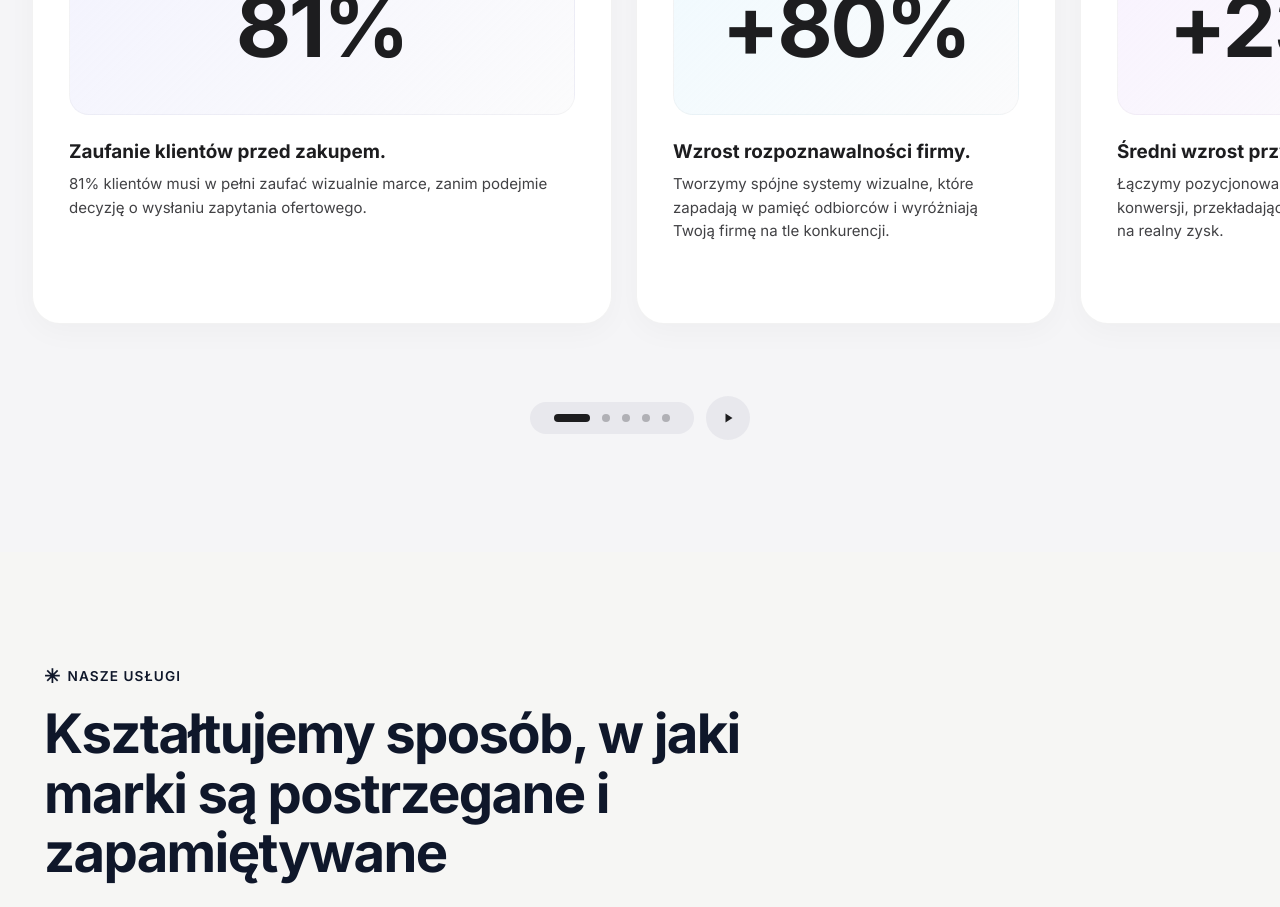
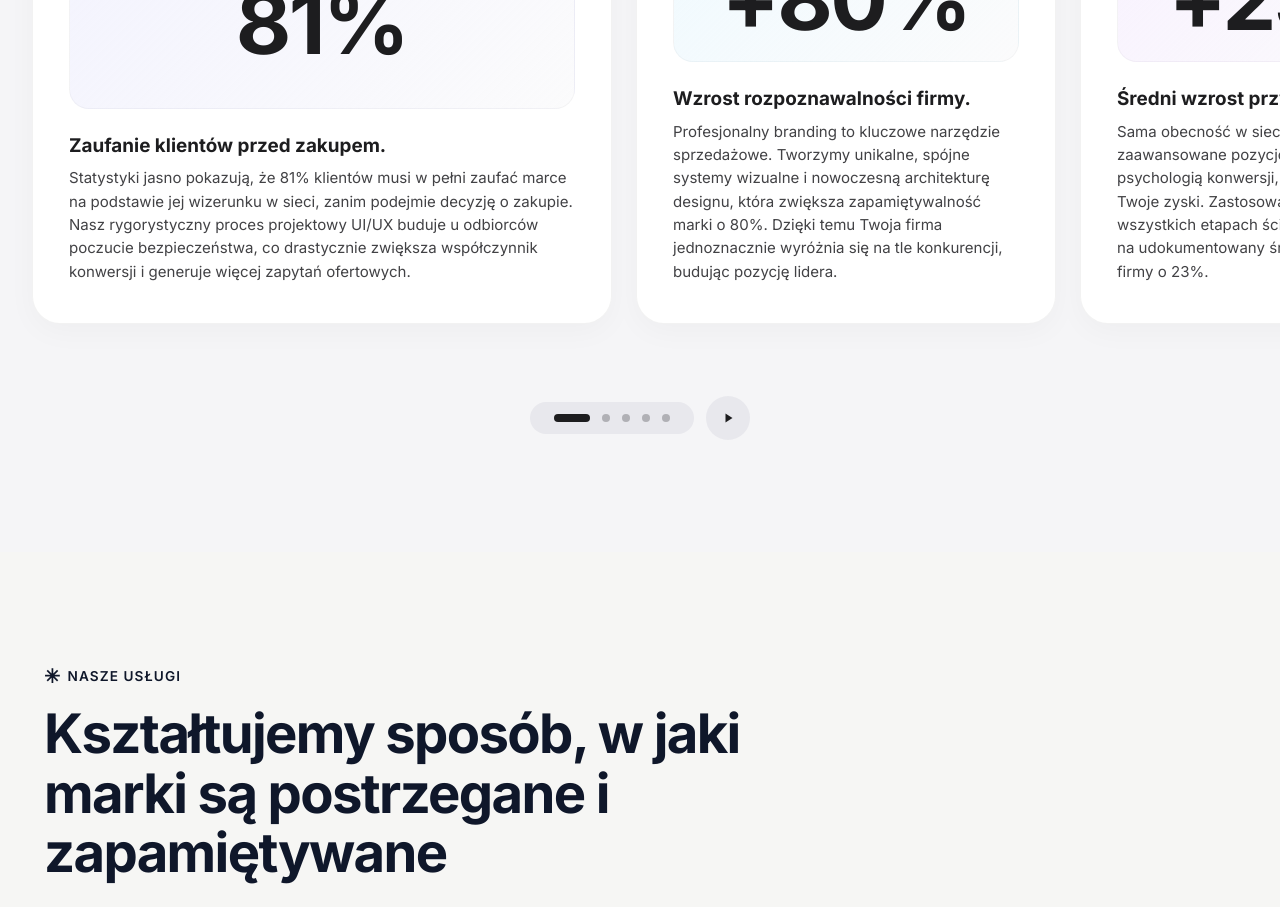
Before and after one commit to FSliwa/AI-SEO-COMPANY, a Next.js app: page / in a window 1280 px wide. Shown: the part 1420-2327 px from the top of the page. Built offline with nearby package versions, Linux system fonts and the light colour scheme.

Commit message:
Expand descriptions for first three WhyUs metric cards

```diff
--- a/components/WhyUs.jsx
+++ b/components/WhyUs.jsx
@@ -16,8 +16,8 @@ export default function WhyUs() {
       metric: '81%',
       title: lang === 'pl' ? 'Zaufanie klientów przed zakupem.' : 'Client trust before purchase.',
       description: lang === 'pl'
-        ? '81% klientów musi w pełni zaufać wizualnie marce, zanim podejmie decyzję o wysłaniu zapytania ofertowego.'
-        : '81% of consumers must visually trust a brand before making a purchase or sending an inquiry.',
+        ? 'Statystyki jasno pokazują, że 81% klientów musi w pełni zaufać marce na podstawie jej wizerunku w sieci, zanim podejmie decyzję o zakupie. Nasz rygorystyczny proces projektowy UI/UX buduje u odbiorców poczucie bezpieczeństwa, co drastycznie zwiększa współczynnik konwersji i generuje więcej zapytań ofertowych.'
+        : 'Industry data shows that 81% of clients must completely trust a brand online before making a purchasing decision. Our rigorous UI/UX design process instills immediate confidence, significantly boosting conversion rates and driving more high-value inquiries from your existing traffic.',
       bgVisual: 'linear-gradient(135deg, rgba(99, 102, 241, 0.08), rgba(245, 245, 247, 0.4))'
     },
     {
@@ -26,8 +26,8 @@ export default function WhyUs() {
       metric: '+80%',
       title: lang === 'pl' ? 'Wzrost rozpoznawalności firmy.' : 'Significant brand recall boost.',
       description: lang === 'pl'
-        ? 'Tworzymy spójne systemy wizualne, które zapadają w pamięć odbiorców i wyróżniają Twoją firmę na tle konkurencji.'
-        : 'We build cohesive visual systems and modern aesthetics that stay in your audience memory and outshine competitors.',
+        ? 'Profesjonalny branding to kluczowe narzędzie sprzedażowe. Tworzymy unikalne, spójne systemy wizualne i nowoczesną architekturę designu, która zwiększa zapamiętywalność marki o 80%. Dzięki temu Twoja firma jednoznacznie wyróżnia się na tle konkurencji, budując pozycję lidera.'
+        : 'Professional branding is a critical sales tool. We develop unique, cohesive visual systems and modern design architectures that increase brand recall by 80%. This ensures your company stands out definitively from competitors, establishing a strong leadership position in your industry.',
       bgVisual: 'linear-gradient(135deg, rgba(56, 189, 248, 0.08), rgba(245, 245, 247, 0.4))'
     },
     {
@@ -36,8 +36,8 @@ export default function WhyUs() {
       metric: '+23%',
       title: lang === 'pl' ? 'Średni wzrost przychodów.' : 'Average revenue increase.',
       description: lang === 'pl'
-        ? 'Łączymy pozycjonowanie SEO z psychologią konwersji, przekładając odwiedziny w internecie na realny zysk.'
-        : 'We combine SEO positioning with conversion psychology, turning online visits into bottom-line profits.',
+        ? 'Sama obecność w sieci to za mało. Łączymy zaawansowane pozycjonowanie SEO z psychologią konwersji, aby zmaksymalizować Twoje zyski. Zastosowanie premium designu na wszystkich etapach ścieżki klienta przekłada się na udokumentowany średni wzrost przychodów firmy o 23%.'
+        : 'Merely being online is not enough. We effectively combine advanced SEO with conversion psychology to maximize your ROI. Implementing a consistent, premium design across the entire customer journey translates to a documented average revenue increase of 23%.',
       bgVisual: 'linear-gradient(135deg, rgba(168, 85, 247, 0.08), rgba(245, 245, 247, 0.4))'
     },
     {
```
